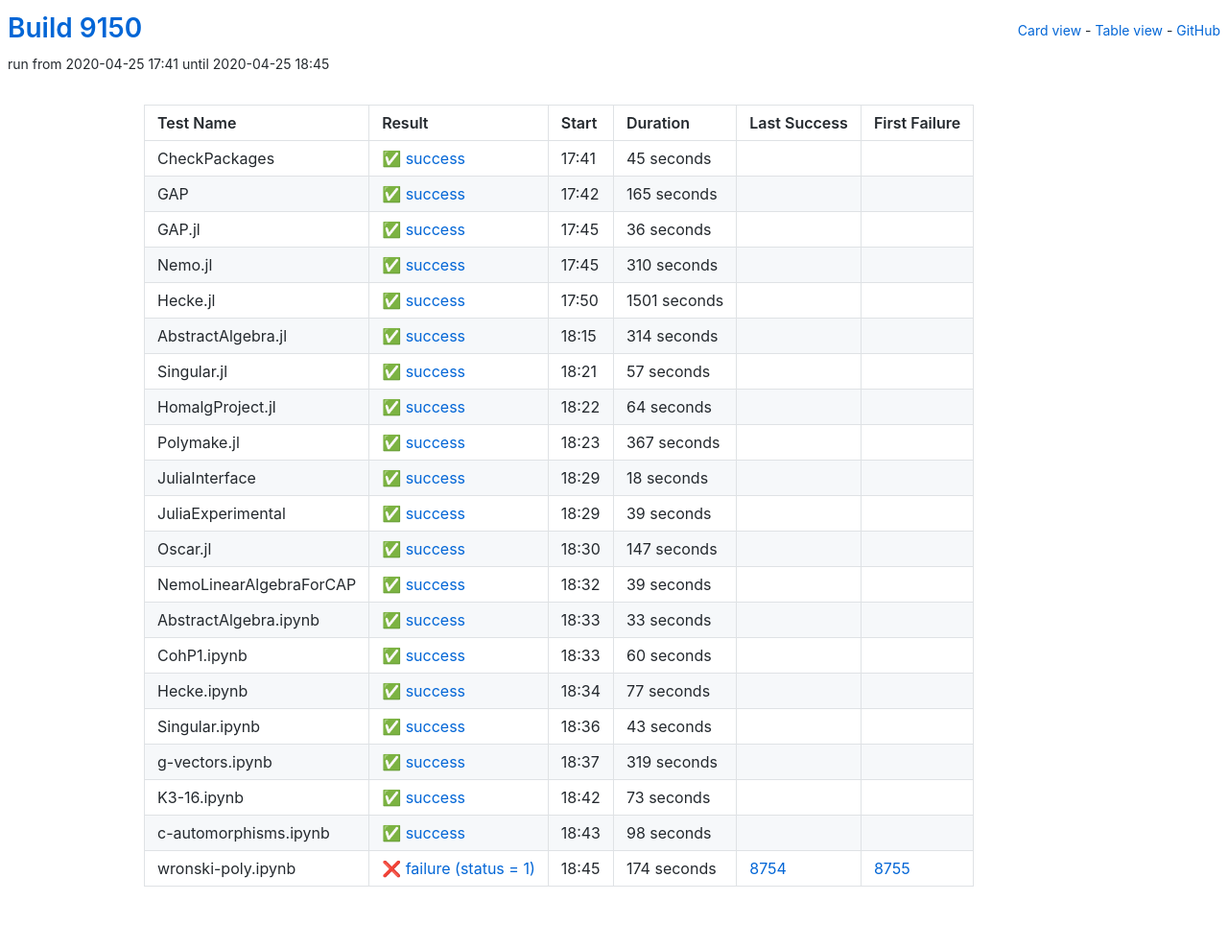
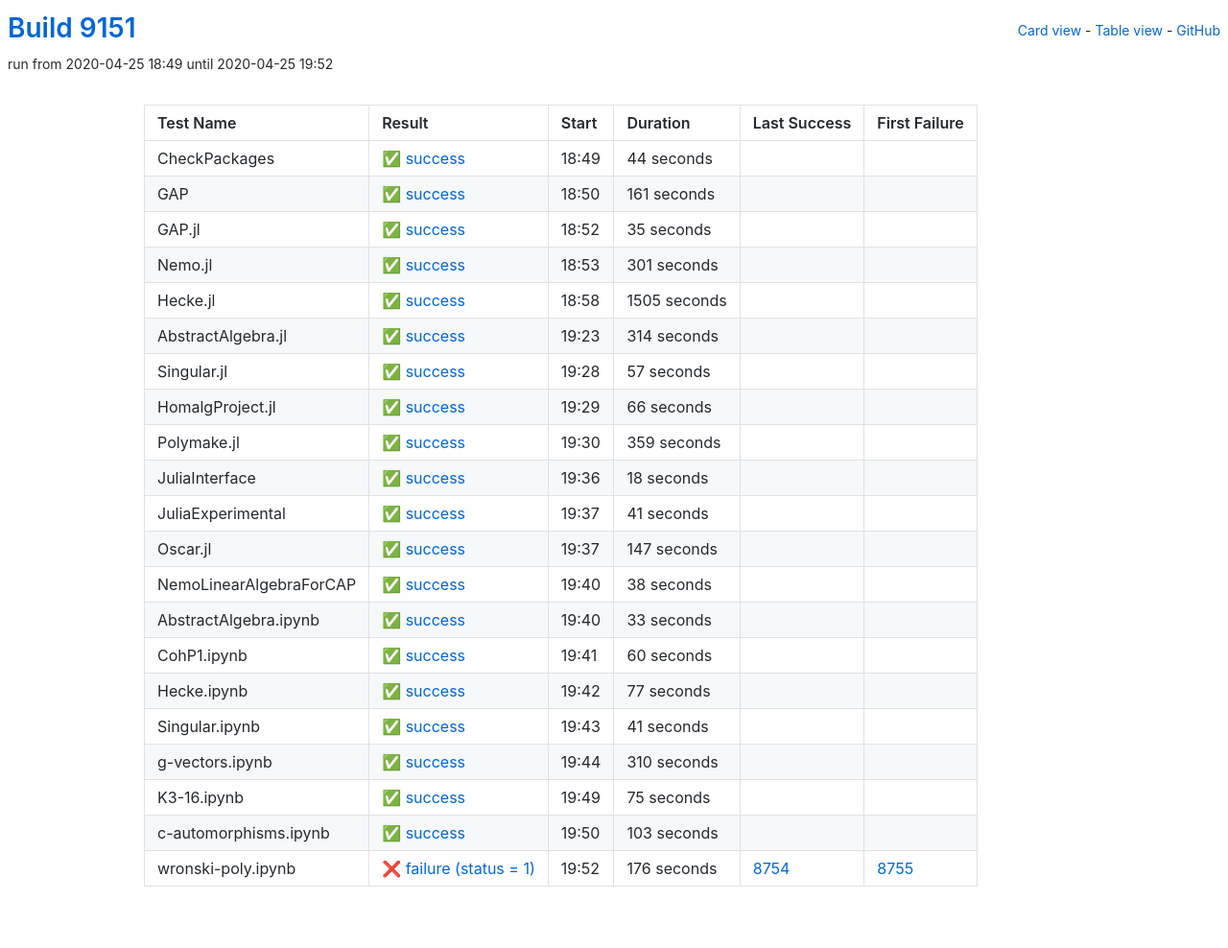
Before and after one commit to oscar-system/oscar-ci-status, a Jekyll site: the page built from table.html, in a window 1280 px wide. Shown: the whole page at 96% size. Built offline with Jekyll 4.4.1, drawn with Linux system fonts in a browser that asks for light colours; some of the changed lines change nothing that is shown.

Commit message:
Build 9151

```diff
--- a/_data/ci.yml
+++ b/_data/ci.yml
@@ -1,38 +1,192 @@
-build: 9150
-build_url: https://oscarci.mathematik.uni-kl.de/job/oscar/9150/
+build: 9151
+build_url: https://oscarci.mathematik.uni-kl.de/job/oscar/9151/
 job: oscar
 tests:
-- duration: 45
+- duration: 44
   exitcode: 0
   first_failure: false
   first_failure_url: null
   last_success: false
   last_success_url: null
-  log: https://oscarci.mathematik.uni-kl.de/job/oscar/9150/artifact/logs/build-9150/CheckPackages.log
+  log: https://oscarci.mathematik.uni-kl.de/job/oscar/9151/artifact/logs/build-9151/CheckPackages.log
   name: CheckPackages
-  start: 2020-04-25 17:41
+  start: 2020-04-25 18:49
   status: success
   success: true
-- duration: 165
+- duration: 161
   exitcode: 0
   first_failure: false
   first_failure_url: null
   last_success: false
   last_success_url: null
-  log: https://oscarci.mathematik.uni-kl.de/job/oscar/9150/artifact/logs/build-9150/GAP.log
+  log: https://oscarci.mathematik.uni-kl.de/job/oscar/9151/artifact/logs/build-9151/GAP.log
   name: GAP
-  start: 2020-04-25 17:42
+  start: 2020-04-25 18:50
   status: success
   success: true
-- duration: 36
+- duration: 35
   exitcode: 0
   first_failure: false
   first_failure_url: null
   last_success: false
   last_success_url: null
-  log: https://oscarci.mathematik.uni-kl.de/job/oscar/9150/artifact/logs/build-9150/GAP.jl.log
+  log: https://oscarci.mathematik.uni-kl.de/job/oscar/9151/artifact/logs/build-9151/GAP.jl.log
   name: GAP.jl
-  start: 2020-04-25 17:45
+  start: 2020-04-25 18:52
+  status: success
+  success: true
+- duration: 301
+  exitcode: 0
+  first_failure: false
+  first_failure_url: null
+  last_success: false
+  last_success_url: null
+  log: https://oscarci.mathematik.uni-kl.de/job/oscar/9151/artifact/logs/build-9151/Nemo.jl.log
+  name: Nemo.jl
+  start: 2020-04-25 18:53
+  status: success
+  success: true
+- duration: 1505
+  exitcode: 0
+  first_failure: false
+  first_failure_url: null
+  last_success: false
+  last_success_url: null
+  log: https://oscarci.mathematik.uni-kl.de/job/oscar/9151/artifact/logs/build-9151/Hecke.jl.log
+  name: Hecke.jl
+  start: 2020-04-25 18:58
+  status: success
+  success: true
+- duration: 314
+  exitcode: 0
+  first_failure: false
+  first_failure_url: null
+  last_success: false
+  last_success_url: null
+  log: https://oscarci.mathematik.uni-kl.de/job/oscar/9151/artifact/logs/build-9151/AbstractAlgebra.jl.log
+  name: AbstractAlgebra.jl
+  start: 2020-04-25 19:23
+  status: success
+  success: true
+- duration: 57
+  exitcode: 0
+  first_failure: false
+  first_failure_url: null
+  last_success: false
+  last_success_url: null
+  log: https://oscarci.mathematik.uni-kl.de/job/oscar/9151/artifact/logs/build-9151/Singular.jl.log
+  name: Singular.jl
+  start: 2020-04-25 19:28
+  status: success
+  success: true
+- duration: 66
+  exitcode: 0
+  first_failure: false
+  first_failure_url: null
+  last_success: false
+  last_success_url: null
+  log: https://oscarci.mathematik.uni-kl.de/job/oscar/9151/artifact/logs/build-9151/HomalgProject.jl.log
+  name: HomalgProject.jl
+  start: 2020-04-25 19:29
+  status: success
+  success: true
+- duration: 359
+  exitcode: 0
+  first_failure: false
+  first_failure_url: null
+  last_success: false
+  last_success_url: null
+  log: https://oscarci.mathematik.uni-kl.de/job/oscar/9151/artifact/logs/build-9151/Polymake.jl.log
+  name: Polymake.jl
+  start: 2020-04-25 19:30
+  status: success
+  success: true
+- duration: 18
+  exitcode: 0
+  first_failure: false
+  first_failure_url: null
+  last_success: false
+  last_success_url: null
+  log: https://oscarci.mathematik.uni-kl.de/job/oscar/9151/artifact/logs/build-9151/JuliaInterface.log
+  name: JuliaInterface
+  start: 2020-04-25 19:36
+  status: success
+  success: true
+- duration: 41
+  exitcode: 0
+  first_failure: false
+  first_failure_url: null
+  last_success: false
+  last_success_url: null
+  log: https://oscarci.mathematik.uni-kl.de/job/oscar/9151/artifact/logs/build-9151/JuliaExperimental.log
+  name: JuliaExperimental
+  start: 2020-04-25 19:37
+  status: success
+  success: true
+- duration: 147
+  exitcode: 0
+  first_failure: false
+  first_failure_url: null
+  last_success: false
+  last_success_url: null
+  log: https://oscarci.mathematik.uni-kl.de/job/oscar/9151/artifact/logs/build-9151/Oscar.jl.log
+  name: Oscar.jl
+  start: 2020-04-25 19:37
+  status: success
+  success: true
+- duration: 38
+  exitcode: 0
+  first_failure: false
+  first_failure_url: null
+  last_success: false
+  last_success_url: null
+  log: https://oscarci.mathematik.uni-kl.de/job/oscar/9151/artifact/logs/build-9151/NemoLinearAlgebraForCAP.log
+  name: NemoLinearAlgebraForCAP
+  start: 2020-04-25 19:40
+  status: success
+  success: true
+- duration: 33
+  exitcode: 0
+  first_failure: false
+  first_failure_url: null
+  last_success: false
+  last_success_url: null
+  log: https://oscarci.mathematik.uni-kl.de/job/oscar/9151/artifact/logs/build-9151/AbstractAlgebra.ipynb.log
+  name: AbstractAlgebra.ipynb
+  start: 2020-04-25 19:40
+  status: success
+  success: true
+- duration: 60
+  exitcode: 0
+  first_failure: false
+  first_failure_url: null
+  last_success: false
+  last_success_url: null
+  log: https://oscarci.mathematik.uni-kl.de/job/oscar/9151/artifact/logs/build-9151/CohP1.ipynb.log
+  name: CohP1.ipynb
+  start: 2020-04-25 19:41
+  status: success
+  success: true
+- duration: 77
+  exitcode: 0
+  first_failure: false
+  first_failure_url: null
+  last_success: false
+  last_success_url: null
+  log: https://oscarci.mathematik.uni-kl.de/job/oscar/9151/artifact/logs/build-9151/Hecke.ipynb.log
+  name: Hecke.ipynb
+  start: 2020-04-25 19:42
+  status: success
+  success: true
+- duration: 41
+  exitcode: 0
+  first_failure: false
+  first_failure_url: null
+  last_success: false
+  last_success_url: null
+  log: https://oscarci.mathematik.uni-kl.de/job/oscar/9151/artifact/logs/build-9151/Singular.ipynb.log
+  name: Singular.ipynb
+  start: 2020-04-25 19:43
   status: success
   success: true
 - duration: 310
@@ -41,195 +195,41 @@
   first_failure_url: null
   last_success: false
   last_success_url: null
-  log: https://oscarci.mathematik.uni-kl.de/job/oscar/9150/artifact/logs/build-9150/Nemo.jl.log
-  name: Nemo.jl
-  start: 2020-04-25 17:45
+  log: https://oscarci.mathematik.uni-kl.de/job/oscar/9151/artifact/logs/build-9151/g-vectors.ipynb.log
+  name: g-vectors.ipynb
+  start: 2020-04-25 19:44
   status: success
   success: true
-- duration: 1501
+- duration: 75
   exitcode: 0
   first_failure: false
   first_failure_url: null
   last_success: false
   last_success_url: null
-  log: https://oscarci.mathematik.uni-kl.de/job/oscar/9150/artifact/logs/build-9150/Hecke.jl.log
-  name: Hecke.jl
-  start: 2020-04-25 17:50
+  log: https://oscarci.mathematik.uni-kl.de/job/oscar/9151/artifact/logs/build-9151/K3-16.ipynb.log
+  name: K3-16.ipynb
+  start: 2020-04-25 19:49
   status: success
   success: true
-- duration: 314
+- duration: 103
   exitcode: 0
   first_failure: false
   first_failure_url: null
   last_success: false
   last_success_url: null
-  log: https://oscarci.mathematik.uni-kl.de/job/oscar/9150/artifact/logs/build-9150/AbstractAlgebra.jl.log
-  name: AbstractAlgebra.jl
-  start: 2020-04-25 18:15
+  log: https://oscarci.mathematik.uni-kl.de/job/oscar/9151/artifact/logs/build-9151/c-automorphisms.ipynb.log
+  name: c-automorphisms.ipynb
+  start: 2020-04-25 19:50
   status: success
   success: true
-- duration: 57
-  exitcode: 0
-  first_failure: false
-  first_failure_url: null
-  last_success: false
-  last_success_url: null
-  log: https://oscarci.mathematik.uni-kl.de/job/oscar/9150/artifact/logs/build-9150/Singular.jl.log
-  name: Singular.jl
-  start: 2020-04-25 18:21
-  status: success
-  success: true
-- duration: 64
-  exitcode: 0
-  first_failure: false
-  first_failure_url: null
-  last_success: false
-  last_success_url: null
-  log: https://oscarci.mathematik.uni-kl.de/job/oscar/9150/artifact/logs/build-9150/HomalgProject.jl.log
-  name: HomalgProject.jl
-  start: 2020-04-25 18:22
-  status: success
-  success: true
-- duration: 367
-  exitcode: 0
-  first_failure: false
-  first_failure_url: null
-  last_success: false
-  last_success_url: null
-  log: https://oscarci.mathematik.uni-kl.de/job/oscar/9150/artifact/logs/build-9150/Polymake.jl.log
-  name: Polymake.jl
-  start: 2020-04-25 18:23
-  status: success
-  success: true
-- duration: 18
-  exitcode: 0
-  first_failure: false
-  first_failure_url: null
-  last_success: false
-  last_success_url: null
-  log: https://oscarci.mathematik.uni-kl.de/job/oscar/9150/artifact/logs/build-9150/JuliaInterface.log
-  name: JuliaInterface
-  start: 2020-04-25 18:29
-  status: success
-  success: true
-- duration: 39
-  exitcode: 0
-  first_failure: false
-  first_failure_url: null
-  last_success: false
-  last_success_url: null
-  log: https://oscarci.mathematik.uni-kl.de/job/oscar/9150/artifact/logs/build-9150/JuliaExperimental.log
-  name: JuliaExperimental
-  start: 2020-04-25 18:29
-  status: success
-  success: true
-- duration: 147
-  exitcode: 0
-  first_failure: false
-  first_failure_url: null
-  last_success: false
-  last_success_url: null
-  log: https://oscarci.mathematik.uni-kl.de/job/oscar/9150/artifact/logs/build-9150/Oscar.jl.log
-  name: Oscar.jl
-  start: 2020-04-25 18:30
-  status: success
-  success: true
-- duration: 39
-  exitcode: 0
-  first_failure: false
-  first_failure_url: null
-  last_success: false
-  last_success_url: null
-  log: https://oscarci.mathematik.uni-kl.de/job/oscar/9150/artifact/logs/build-9150/NemoLinearAlgebraForCAP.log
-  name: NemoLinearAlgebraForCAP
-  start: 2020-04-25 18:32
-  status: success
-  success: true
-- duration: 33
-  exitcode: 0
-  first_failure: false
-  first_failure_url: null
-  last_success: false
-  last_success_url: null
-  log: https://oscarci.mathematik.uni-kl.de/job/oscar/9150/artifact/logs/build-9150/AbstractAlgebra.ipynb.log
-  name: AbstractAlgebra.ipynb
-  start: 2020-04-25 18:33
-  status: success
-  success: true
-- duration: 60
-  exitcode: 0
-  first_failure: false
-  first_failure_url: null
-  last_success: false
-  last_success_url: null
-  log: https://oscarci.mathematik.uni-kl.de/job/oscar/9150/artifact/logs/build-9150/CohP1.ipynb.log
-  name: CohP1.ipynb
-  start: 2020-04-25 18:33
-  status: success
-  success: true
-- duration: 77
-  exitcode: 0
-  first_failure: false
-  first_failure_url: null
-  last_success: false
-  last_success_url: null
-  log: https://oscarci.mathematik.uni-kl.de/job/oscar/9150/artifact/logs/build-9150/Hecke.ipynb.log
-  name: Hecke.ipynb
-  start: 2020-04-25 18:34
-  status: success
-  success: true
-- duration: 43
-  exitcode: 0
-  first_failure: false
-  first_failure_url: null
-  last_success: false
-  last_success_url: null
-  log: https://oscarci.mathematik.uni-kl.de/job/oscar/9150/artifact/logs/build-9150/Singular.ipynb.log
-  name: Singular.ipynb
-  start: 2020-04-25 18:36
-  status: success
-  success: true
-- duration: 319
-  exitcode: 0
-  first_failure: false
-  first_failure_url: null
-  last_success: false
-  last_success_url: null
-  log: https://oscarci.mathematik.uni-kl.de/job/oscar/9150/artifact/logs/build-9150/g-vectors.ipynb.log
-  name: g-vectors.ipynb
-  start: 2020-04-25 18:37
-  status: success
-  success: true
-- duration: 73
-  exitcode: 0
-  first_failure: false
-  first_failure_url: null
-  last_success: false
-  last_success_url: null
-  log: https://oscarci.mathematik.uni-kl.de/job/oscar/9150/artifact/logs/build-9150/K3-16.ipynb.log
-  name: K3-16.ipynb
-  start: 2020-04-25 18:42
-  status: success
-  success: true
-- duration: 98
-  exitcode: 0
-  first_failure: false
-  first_failure_url: null
-  last_success: false
-  last_success_url: null
-  log: https://oscarci.mathematik.uni-kl.de/job/oscar/9150/artifact/logs/build-9150/c-automorphisms.ipynb.log
-  name: c-automorphisms.ipynb
-  start: 2020-04-25 18:43
-  status: success
-  success: true
-- duration: 174
+- duration: 176
   exitcode: 1
   first_failure: 8755
   first_failure_url: https://oscarci.mathematik.uni-kl.de/job/oscar/8755/
   last_success: 8754
   last_success_url: https://oscarci.mathematik.uni-kl.de/job/oscar/8754/
-  log: https://oscarci.mathematik.uni-kl.de/job/oscar/9150/artifact/logs/build-9150/wronski-poly.ipynb.log
+  log: https://oscarci.mathematik.uni-kl.de/job/oscar/9151/artifact/logs/build-9151/wronski-poly.ipynb.log
   name: wronski-poly.ipynb
-  start: 2020-04-25 18:45
+  start: 2020-04-25 19:52
   status: failure
   success: false
```
Also changed, not shown: README.md.
